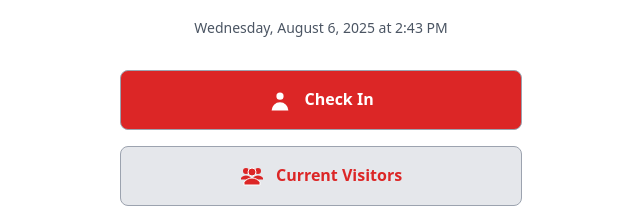
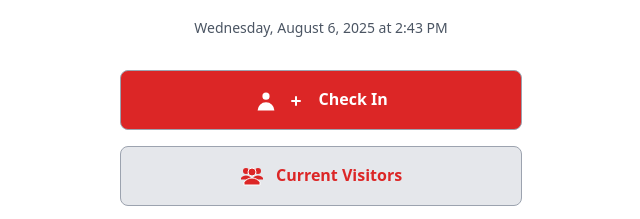
Before and after one commit to sarah87856/shaver-visitor-app, a plain HTML site: page index.html in a window 1280 px wide. Shown: the part 274-493 px from the top of the page, 319-959 px from the left. Drawn offline with nearby package versions, Linux system fonts and the light colour scheme.

Commit message:
Update index.html

```diff
--- a/index.html
+++ b/index.html
@@ -28,9 +28,14 @@
 
             <div class="space-y-4">
                 <button id="check-in-button" class="w-full bg-red-600 hover:bg-red-700 text-white font-bold py-4 px-6 rounded-lg transition duration-200 border border-gray-400">
-                    <svg class="h-6 w-6 inline-block mr-2" fill="currentColor" viewBox="0 0 20 20"><path fill-rule="evenodd" d="M10 9a3 3 0 100-6 3 3 0 000 6zm-7 9a7 7 0 1114 0H3z" clip-rule="evenodd"></path></svg>
-                    Check In
-                </button>
+    <svg class="h-6 w-6 inline-block mr-1" fill="currentColor" viewBox="0 0 20 20">
+        <path fill-rule="evenodd" d="M10 9a3 3 0 100-6 3 3 0 000 6zm-7 9a7 7 0 1114 0H3z" clip-rule="evenodd"></path>
+    </svg>
+    <svg class="h-5 w-5 inline-block mr-2" fill="currentColor" viewBox="0 0 20 20">
+        <path fill-rule="evenodd" d="M10 5a1 1 0 011 1v3h3a1 1 0 110 2h-3v3a1 1 0 11-2 0v-3H6a1 1 0 110-2h3V6a1 1 0 011-1z" clip-rule="evenodd"></path>
+    </svg>
+    Check In
+</button>
                 <button id="current-visitors-button" class="w-full bg-gray-200 hover:bg-gray-300 text-red-600 font-bold py-4 px-6 rounded-lg transition duration-200 border border-gray-400">
     <svg class="h-6 w-6 inline-block mr-2" viewBox="0 0 24 24" fill="currentColor">
         <path d="M6 9a3 3 0 100-6 3 3 0 000 6zm0 1.5c-2.07 0-4.08 1.05-5 2.54v1.46h10v-1.46c-.92-1.49-2.93-2.54-5-2.54z" />
```
